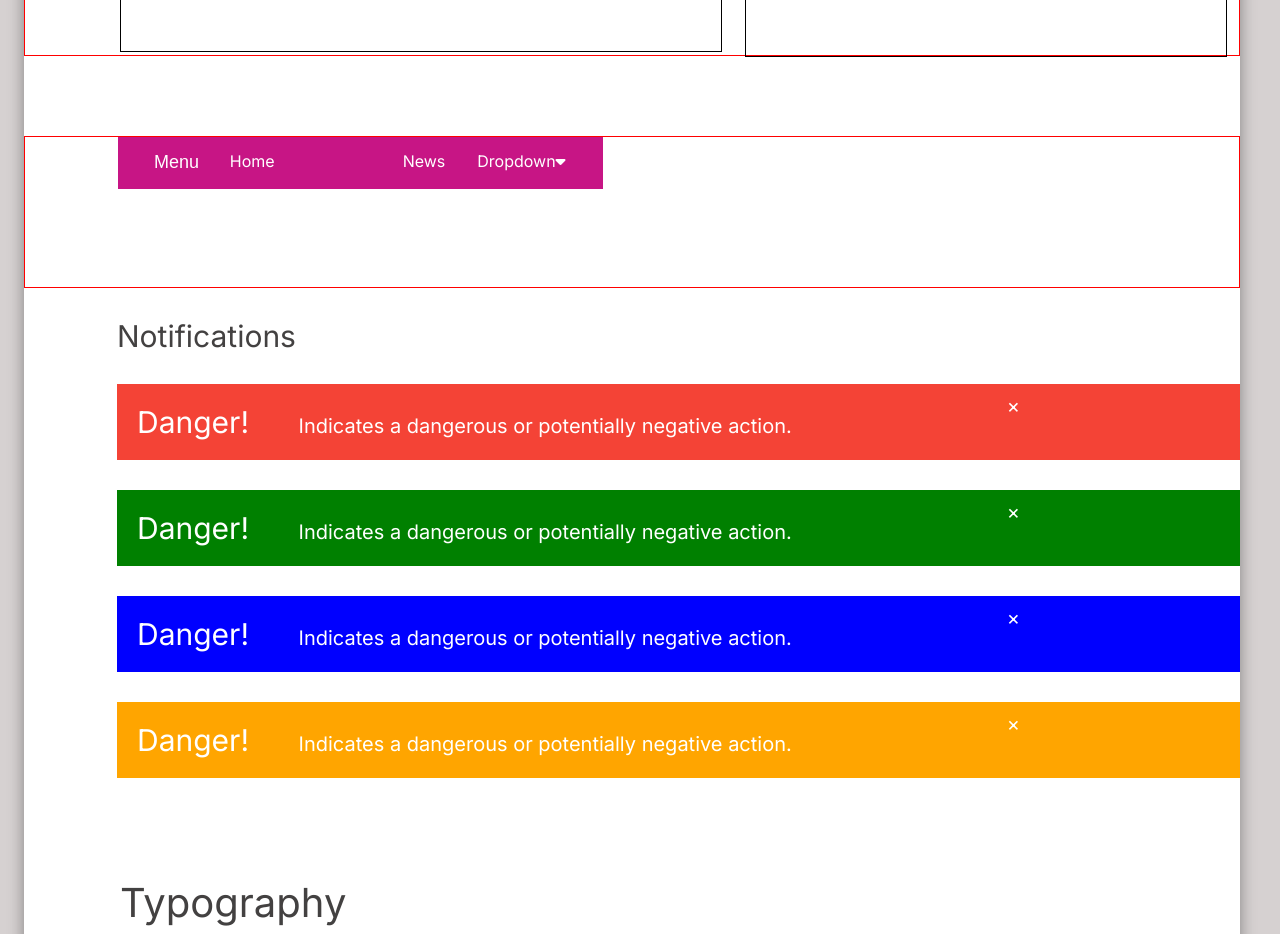
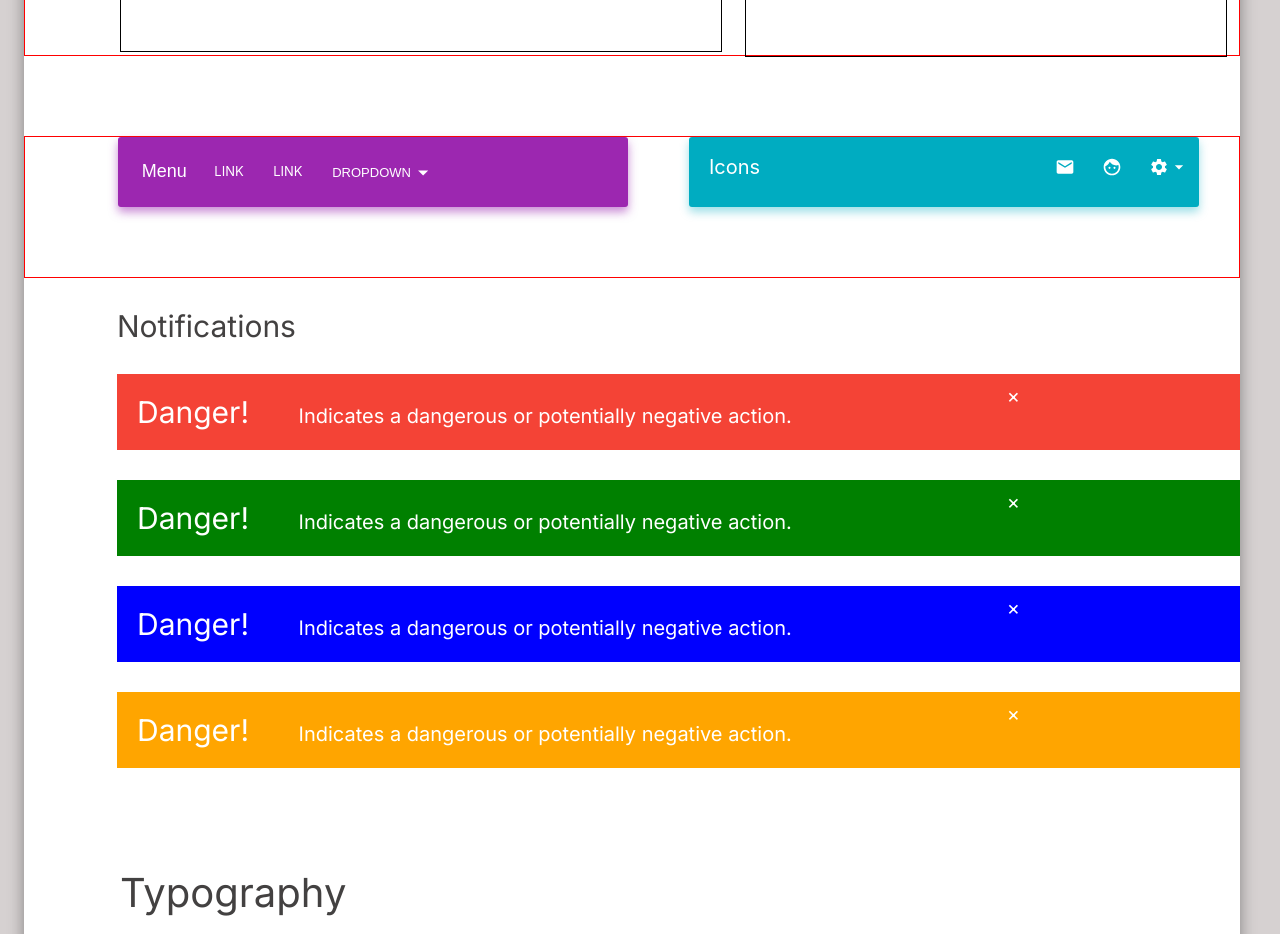
Before and after one commit to luckkalpna/nextjs_material-kit, a React (Create React App) app in the folder nextjs_material-kit/: page / in a window 1280 px wide. Shown: the part 2040-2974 px from the top of the page. Built offline with nearby package versions, Linux system fonts and the light colour scheme; a web font is replaced by a local one.

Commit message:
Add Dropdown Navigation & Icons Navigation

```diff
--- a/nextjs_material-kit/src/App.css
+++ b/nextjs_material-kit/src/App.css
@@ -905,84 +905,184 @@ input:checked + .slidert:before {
 .menu-icon{
   margin-top: 5em;
   border: 1px solid red;
-  height: 150px;
-}
-
+  height: 140px;
+}
 .navbar {
   margin-left: 5.8em;
-  height: 52px;
-  width: 40%;
-  overflow: hidden;
-  background-color: mediumvioletred;
-  font-family: 'Inter';
-}
-
-.btn-menu{
-  margin-top: .2em;
-  margin-left: -25em;
-  height: 45px;
-  width: 90px;
-  color: white;
+  height: 70px;
+  width: 42%;
+  background-color: #9c27b0;
+  box-shadow: 0 5px 10px 0 #9b27b089;
+  border-radius: 3px;
+  display: flex;
+}
+.menu-btn{
+  margin-left: .5em;
+  background-color: #9c27b0;
+  text-align: center;
+  color: white;
+  border: none;
+  text-decoration: none;
   font-size: 18px;
-  background-color: mediumvioletred;
+  font-weight: 300;
+}
+.menu-btn-link1{
+  text-decoration: none;
+  height: 30px;
+  width: 40px;
+  text-align: center;
+  padding-top: 9px;
+  padding-left: 15px;
+  font-size: 13px;
+  margin-right: .1em;
+  margin-left: .5em;
+  margin-top: 1.3em;
+}
+.menu-btn-link1:hover{
+  background-color: rgba(255, 255, 255, 0.093);
+  border-radius: 2px;
+}
+.menu-btn-link2{
+  text-decoration: none;
+  height: 30px;
+  width: 40px;
+  text-align: center;
+  padding-top: 9px;
+  padding-left: 15px;
+  font-size: 13px;
+  margin-right: 1em;
+  margin-left: .2em;
+  margin-top: 1.3em;
+}
+.menu-btn-link2:hover{
+  background-color: rgba(255, 255, 255, 0.093);
+  border-radius: 2px;
+}
+.dropdown-btn{
   border: none;
-}
-
-.navbar a {
-  margin-left: 6em;
-  float: left;
-  font-size: 16px;
-  color: white;
-  text-align: center;
-  padding: 14px 16px;
+  background-color: #9c27b0;
+  padding-top: 16px;
+  display: flex;
+  color: white;
+  height: 48px;
+  width: 115px;
+  font-size: 13px;
+  margin-top: .9em;
+}
+.dropdown-icon{
+  margin-top: -5px;
+  font-size: 25px;
+}
+.dropdown-btn:hover{
+  background-color: rgba(255, 255, 255, 0.093);
+  border-radius: 2px;
+}
+.dropdown-content{
+  background-color: white;
+  box-shadow: 0 5px 10px 0 rgb(167, 167, 167);
+  width: 200px;
+  margin-left: -55px;
+  margin-top: -11px;
+  border-radius: 5px;
+}
+.dropdown-content-txt{
+  color: rgb(167, 167, 167);
+  padding-top: 15px;
+  padding-left: 18px;
+  font-size: 13px;
+  font-weight: lighter;
+}
+.dropdown-item{
   text-decoration: none;
-}
-
-.dropdown {
-  float: left;
-  overflow: hidden;
-}
-
-.dropdown .dropbtn {
-  cursor: pointer;
-  font-size: 16px;
-  border: none;
-  outline: none;
-  color: white;
-  padding: 14px 16px;
-  background-color: inherit;
-  font-family: inherit;
-  margin: 0;
-}
-
-.navbar a:hover, .dropdown:hover .dropbtn, .dropbtn:focus {
-  background-color: rgb(148, 28, 106);
-}
-
-.dropdown-content {
-  display: none;
-  position: absolute;
-  background-color: #f9f9f9;
-  min-width: 160px;
-  box-shadow: 0px 8px 16px 0px rgba(0,0,0,0.2);
-  z-index: 1;
-}
-
-.dropdown-content a {
-  float: none;
-  color: black;
-  padding: 12px 16px;
+  color: rgb(74, 74, 74);
+  font-size: 13px;
+  font-weight: 500;
+  padding-left: 10px;
+  padding-bottom: 5px;
+  padding-top: 5px;
+}
+
+.menuwithicon{
+  display: flex;
+  background-color: #00acc1;
+  box-shadow: 0 5px 10px 0 #00abc162;
+  border-radius: 3px;
+  margin-left: 41.5em;
+  margin-top: -70px;
+  height: 70px;
+  width: 42%;
+}
+.navigationwithicon-txt{
+  padding-top: 18px;
+  padding-left: 20px;
+  color: white;
+  font-size: 20px;
+}
+.mail-icon{
+  border-radius: 3px;
+  height: 33px;
+  width: 32px;
+  padding-left: 10px;
+  padding-top: 10px;
+  color: white;
+  font-size: 20px;
+  margin-top: -32px;
+  margin-left: 17.8em;
+}
+.mail-icon:hover{
+  background-color: rgba(255, 255, 255, 0.093);
+}
+.face-icon{
+  border-radius: 3px;
+  height: 31.5px;
+  width: 34px;
+  padding-left: 13px;
+  padding-top: 11px;
+  color: white;
+  font-size: 20px;
+  margin-left: 20em;
+  margin-top: -44px;
+}
+.face-icon:hover{
+  background-color: rgba(255, 255, 255, 0.093);
+}
+.setting-icon{
+  border-radius: 3px;
+  height: 31px;
+  width: 40px;
+  padding-left: 10px;
+  padding-top: 11px;
+  color: white;
+  font-size: 20px;
+  margin-left: 22.5em;
+  margin-top: -42px;
+}
+.setting-icon:hover{
+  background-color: rgba(255, 255, 255, 0.093);
+}
+.setting-dropdown-content{
+  background-color: white;
+  box-shadow: 0 5px 10px 0 rgb(167, 167, 167);
+  width: 190px;
+  margin-left: 29em;
+  margin-top: -11px;
+  border-radius: 5px;
+}
+.setting-dropdown-content-txt{
+  color: rgb(167, 167, 167);
+  padding-top: 15px;
+  padding-left: 18px;
+  font-size: 13px;
+  font-weight: lighter;
+}
+.setting-dropdown-item{
   text-decoration: none;
-  display: block;
-  text-align: left;
-}
-
-.dropdown-content a:hover {
-  background-color: #ddd;
-}
-
-.show {
-  display: block;
+  color: rgb(74, 74, 74);
+  font-size: 13px;
+  font-weight: 500;
+  padding-left: 10px;
+  padding-bottom: 5px;
+  padding-top: 5px;
 }
 
 /* --------------------------- NOTIFICATIONS -------------------------- */
--- a/nextjs_material-kit/src/App.js
+++ b/nextjs_material-kit/src/App.js
@@ -1,17 +1,10 @@
 import React from "react";
 import "./App.css";
 import Navbar from "./Navbar";
-import {
-	FaCopy,
-	FaFacebookSquare,
-	FaGithub,
-	FaGooglePlusG,
-	FaHeart,
-	FaStar,
-	FaTwitter,
-	FaUserFriends,
+import {FaCopy, FaFacebookSquare, FaGithub, FaGooglePlusG, FaHeart, FaTwitter,  FaUserFriends,
 } from "react-icons/fa";
-import { MdEmail, MdLock, MdOutlineCopyAll, MdOutlineCopyright } from "react-icons/md";
+import {MdEmail, MdLock, MdOutlineCopyright,} from "react-icons/md";
+import Navbarwithicons from "./components/Navbarwithicons";
 
 function App() {
 	return (
@@ -290,7 +283,9 @@ function App() {
 
 					<div className="menu-icon">
 						<Navbar />
-						<div className="menuwithicon"></div>
+						<div className="menuwithicon">
+              <Navbarwithicons />
+            </div>
 					</div>
 
 					{/* -------------------------- NOTIFIACATIONS ------------------------- */}
@@ -693,13 +688,15 @@ function App() {
 								</a>
 							</button>
 						</div>
-            <div className="thank-txt">Thank you for supporting us!
+						<div className="thank-txt">
+							Thank you for supporting us!
 							<div className="thanks-btn-box">
 								<button className="tweet-btn">
 									<ul className="tweet-btn-txt">
 										<li>
 											<a href="#" className="tweet-btn-txt">
-											<FaTwitter className="tweet-btn-txt-icon"/>TWEET
+												<FaTwitter className="tweet-btn-txt-icon" />
+												TWEET
 											</a>
 										</li>
 									</ul>
@@ -708,7 +705,8 @@ function App() {
 									<ul className="share-btn-txt">
 										<li>
 											<a href="#" className="share-btn-txt">
-											<FaFacebookSquare className="share-btn-txt-icon"/>SHARE
+												<FaFacebookSquare className="share-btn-txt-icon" />
+												SHARE
 											</a>
 										</li>
 									</ul>
@@ -717,7 +715,8 @@ function App() {
 									<ul className="star-btn-txt">
 										<li>
 											<a href="#" className="star-btn-txt">
-											<FaGithub className="star-btn-txt-icon"/>STAR
+												<FaGithub className="star-btn-txt-icon" />
+												STAR
 											</a>
 										</li>
 									</ul>
@@ -733,40 +732,50 @@ function App() {
 					<div className="footer1">
 						<ul className="footer-txt-1">
 							<li>
-                <a href="#" className="footer-txt-1">CREATIVE TIM</a>
+								<a href="#" className="footer-txt-1">
+									CREATIVE TIM
+								</a>
 							</li>
 						</ul>
 					</div>
 					<div className="footer2">
 						<ul className="footer-txt-2">
 							<li>
-                <a href="#" className="footer-txt-2">ABOUT US</a>
+								<a href="#" className="footer-txt-2">
+									ABOUT US
+								</a>
 							</li>
 						</ul>
 					</div>
 					<div className="footer3">
 						<ul className="footer-txt-3">
 							<li>
-                <a href="#" className="footer-txt-3">BLOG</a>
+								<a href="#" className="footer-txt-3">
+									BLOG
+								</a>
 							</li>
 						</ul>
 					</div>
 					<div className="footer4">
 						<ul className="footer-txt-4">
 							<li>
-                <a href="#" className="footer-txt-4">LICENSES</a>
+								<a href="#" className="footer-txt-4">
+									LICENSES
+								</a>
 							</li>
 						</ul>
 					</div>
 					<div className="footer5">
-          <MdOutlineCopyright className="footer-copyright-symbol"/>
-            <div className="footer-txt-5">2022, made with
-            <FaHeart className="footer-heart-symbol"/>by
-            <span className="footer-span-txt-5">Creative Tim</span>for a better web.
+						<MdOutlineCopyright className="footer-copyright-symbol" />
+						<div className="footer-txt-5">
+							2022, made with
+							<FaHeart className="footer-heart-symbol" />
+							by
+							<span className="footer-span-txt-5">Creative Tim</span>for a
+							better web.
 						</div>
 					</div>
 				</footer>
-
 			</div>
 		</div>
 	);
--- a/nextjs_material-kit/src/Navbar.js
+++ b/nextjs_material-kit/src/Navbar.js
@@ -1,40 +1,44 @@
 import React from 'react';
 import './App.css';
-
-/* When the user clicks on the button,
-toggle between hiding and showing the dropdown content */
-function myFunction() {
-  document.getElementById("myDropdown").classList.toggle("show");
-}
-
-// Close the dropdown if the user clicks outside of it
-window.onclick = function(e) {
-  if (!e.target.matches('.dropbtn')) {
-  var myDropdown = document.getElementById("myDropdown");
-    if (myDropdown.classList.contains('show')) {
-      myDropdown.classList.remove('show');
-    }
-  }
-}
+import { useState } from 'react';
+import { MdArrowDropDown } from 'react-icons/md';
 
 function Navbar() {
+
+const [isActive, setActive] = useState(false);
+
   return (
     <div>
       <nav>
       <div className="navbar">
-              <button className="btn-menu" href="https://demos.creative-tim.com/nextjs-material-kit/components">Menu</button>
-							<a href="#home">Home</a>
-							<a href="#news">News</a>
+              <button className='menu-btn'><a href="#" className='menu-btn'>Menu</a></button>
+							<a href="#" className='menu-btn-link1'>LINK</a>
+							<a href="#" className='menu-btn-link2'>LINK</a>
 							<div className="dropdown">
-								<button className="dropbtn" onclick="myFunction()">
-									Dropdown
-									<i className="fa fa-caret-down"></i>
+								<button className="dropdown-btn" onClick={(e) => setActive(!isActive)}>
+									DROPDOWN
+									<MdArrowDropDown className='dropdown-icon'/>
 								</button>
-								<div className="dropdown-content" id="myDropdown">
-									<a href="#">Link 1</a>
-									<a href="#">Link 2</a>
-									<a href="#">Link 3</a>
+								{isActive && (
+                  <div className="dropdown-content">
+                    <p className='dropdown-content-txt'>Dropdown Header</p>
+									<div className="dropdown-item">
+                  <a href="#" className="dropdown-item">Action</a>
+                  </div>
+									<div className="dropdown-item">
+                  <a href="#" className="dropdown-item">Another action</a>
+                  </div>
+									<div className="dropdown-item">
+                  <a href="#" className="dropdown-item">Something else here</a>
+                  </div> <hr />
+									<div className="dropdown-item">
+                  <a href="#" className="dropdown-item">Separated link</a>
+                  </div> <hr />
+									<div className="dropdown-item">
+                  <a href="#" className="dropdown-item">One more separated link</a>
+                  </div>
 								</div>
+                )}
 							</div>
 						</div>
             </nav>
--- /dev/null
+++ b/nextjs_material-kit/src/components/Navbarwithicons.js
@@ -0,0 +1,47 @@
+import React from 'react'
+import { useState } from 'react';
+import {MdEmail, MdFace, MdSettings, MdArrowDropDown} from "react-icons/md";
+
+function Navbarwithicons() {
+
+  const [isActive, setActive] = useState(false);
+
+  return (
+    <div>
+      <div className="navigationwithicon-container">
+        <div className="navigationwithicon-txt">Icons</div>
+        <div className="mail-icon">
+          <MdEmail />
+        </div>
+        <div className="face-icon">
+          <MdFace />
+        </div>
+        <div className="setting-icon" onClick={(e) => setActive(!isActive)}>
+          <MdSettings /><MdArrowDropDown />
+        </div>
+        {isActive && (
+                  <div className="setting-dropdown-content">
+                    <p className='setting-dropdown-content-txt'>Dropdown Header</p>
+									<div className="setting-dropdown-item">
+                  <a href="#" className="setting-dropdown-item">Action</a>
+                  </div>
+									<div className="setting-dropdown-item">
+                  <a href="#" className="setting-dropdown-item">Another action</a>
+                  </div>
+									<div className="setting-dropdown-item">
+                  <a href="#" className="setting-dropdown-item">Something else here</a>
+                  </div> <hr />
+									<div className="setting-dropdown-item">
+                  <a href="#" className="setting-dropdown-item">Separated link</a>
+                  </div> <hr />
+									<div className="setting-dropdown-item">
+                  <a href="#" className="setting-dropdown-item">One more separated link</a>
+                  </div>
+								</div>
+                )}
+      </div>
+    </div>
+  )
+}
+
+export default Navbarwithicons
```
Lines whose indentation alone changed are shown as unchanged.
